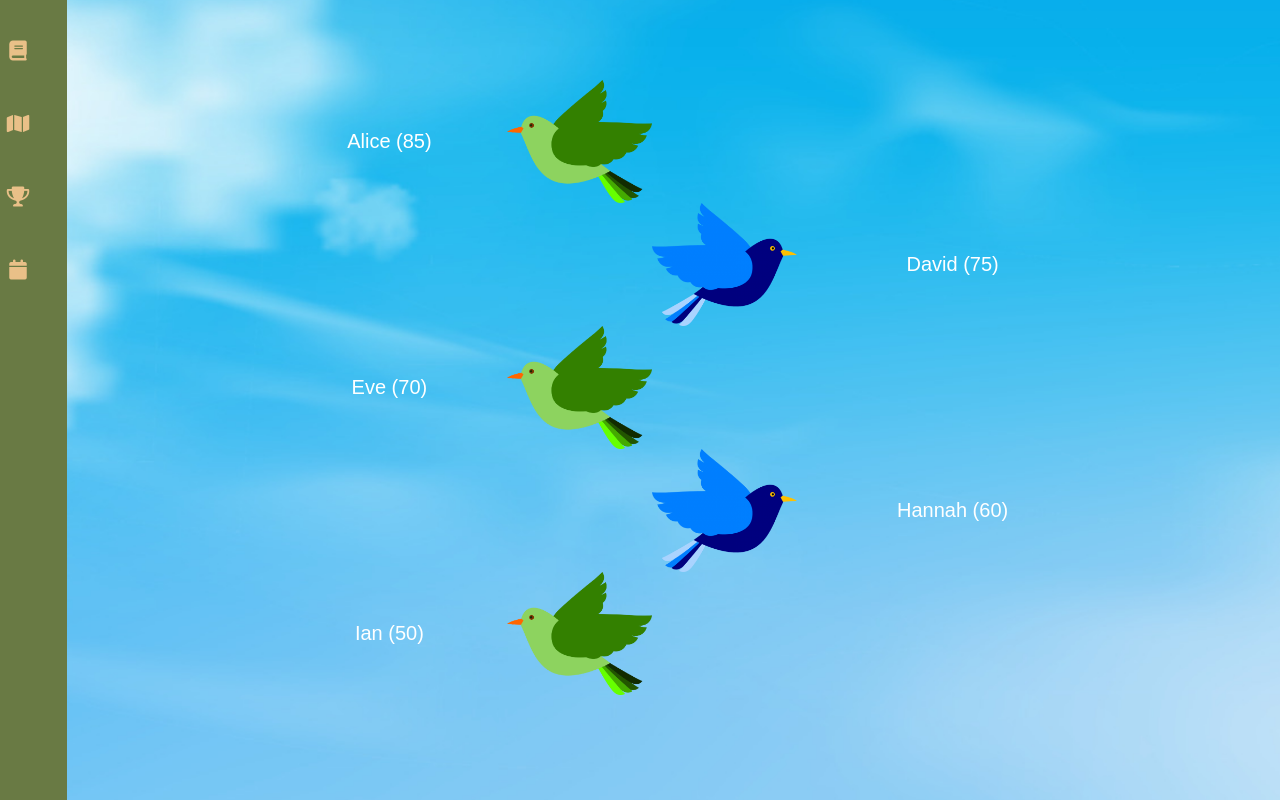
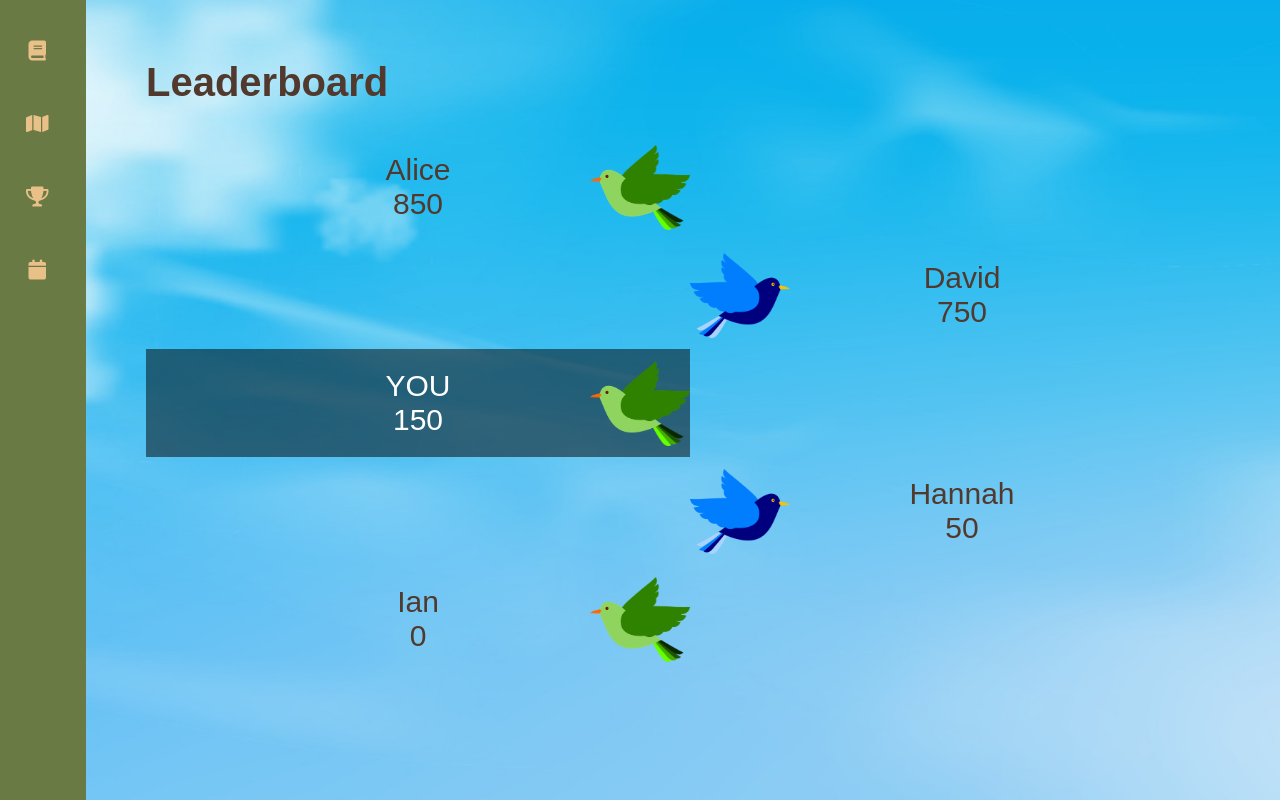
Before and after one commit to wkemilylau/hackathon_dairy, a Flask app: page /leaderboard in a window 1280 px wide. Run offline with Flask 3, Linux system fonts and the light colour scheme.

Commit message:
update birds

```diff
--- a/main.py
+++ b/main.py
@@ -128,7 +128,7 @@
 
 @app.route('/leaderboard')
 def leaderboard():
-    return render_template('leaderboard.html')
+    return render_template('leaderboard.html', score=load_score())
 
 
 @app.route('/get-images')
--- a/templates/leaderboard.html
+++ b/templates/leaderboard.html
@@ -11,7 +11,7 @@
             flex-direction: column;
             align-items: center;
             font-size: 20px;
-            color: white;
+            color: #51392d;
             font-family: Arial, sans-serif;
         }
 
@@ -31,43 +31,39 @@
             border-collapse: collapse;
             margin: 20px auto;
             text-align: center;
-            width: 88vw;
+            width: 85vw;
             position: relative;
-            z-index: 2;
         }
 
         td {
-            padding: 50px;
-            font-size: 20px;
-        }
-
-        .left-bird, .right-bird {
-            height: 60px;
+            width: 40%;
+            padding: 20px;
+            font-size: 30px;
         }
     </style>
 </head>
 <body>
     <div class="overlay"></div>
-
+    <h1 style="position: relative; color: #51392d">Leaderboard</h1>
     <table>
         <tr>
-            <td class="left-bird"> Alice (85) </td>
+            <td class="left-bird"> Alice <br /> 850 </td>
             <td></td>
         </tr>
         <tr>
             <td></td>
-            <td class="right-bird">David (75)</td>
+            <td class="right-bird">David <br /> 750</td>
         </tr>
         <tr>
-            <td class="left-bird">Eve (70)</td>
+            <td style="background-color: rgba(0,0,0,0.5); color: white;" class="left-bird">YOU <br /> {{score}}</td>
             <td></td>
         </tr>
         <tr>
             <td></td>
-            <td class="right-bird">Hannah (60)</td>
+            <td class="right-bird">Hannah <br /> 50</td>
         </tr>
         <tr>
-            <td class="left-bird">Ian (50)</td>
+            <td class="left-bird">Ian <br /> 0</td>
             <td></td>
         </tr>
     </table>
@@ -82,7 +78,7 @@
                         cell.style.backgroundImage = `url('${data.left_bird}')`;
                         cell.style.backgroundRepeat = 'no-repeat';
                         cell.style.backgroundPosition = 'right';
-                        cell.style.backgroundSize = 'contain';
+                        cell.style.backgroundSize = '100px';
                     });
 
                     const rightBirds = document.querySelectorAll('.right-bird');
@@ -90,7 +86,7 @@
                         cell.style.backgroundImage = `url('${data.right_bird}')`;
                         cell.style.backgroundRepeat = 'no-repeat';
                         cell.style.backgroundPosition = 'left';
-                        cell.style.backgroundSize = 'contain';
+                        cell.style.backgroundSize = '100px';
                     });
                 })
                 .catch(error => {
```
Also changed, not shown: static/images/bird1.png.
